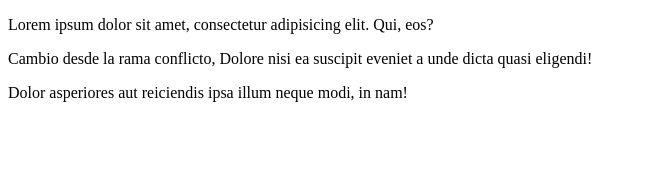
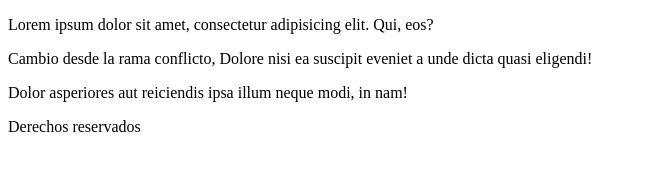
Before and after one commit to martinmarceesi/repo23026, a plain HTML site: page index.html in a window 1280 px wide. Shown: the whole page, without its empty margins (0-646 px from the left). Drawn offline with Linux system fonts and the light colour scheme.

Commit message:
Cambio 3

```diff
--- a/index.html
+++ b/index.html
@@ -11,4 +11,7 @@
     <p>Cambio desde la rama conflicto, Dolore nisi ea suscipit eveniet a unde dicta quasi eligendi!</p>
     <p>Dolor asperiores aut reiciendis ipsa illum neque modi, in nam!</p>
 </body>
+<footer>
+    Derechos reservados
+</footer>
 </html>
```
